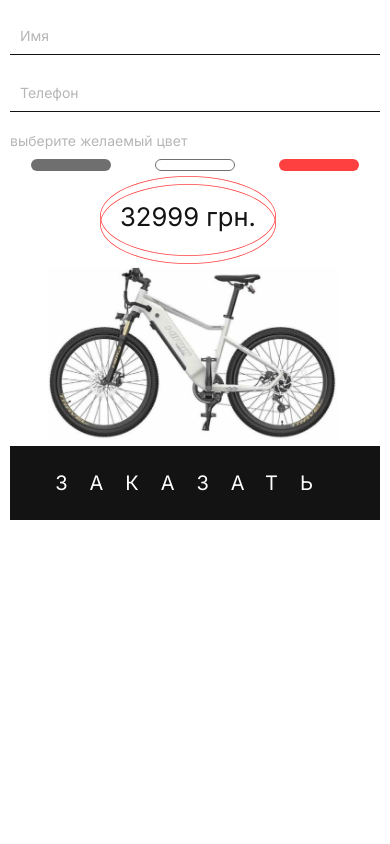
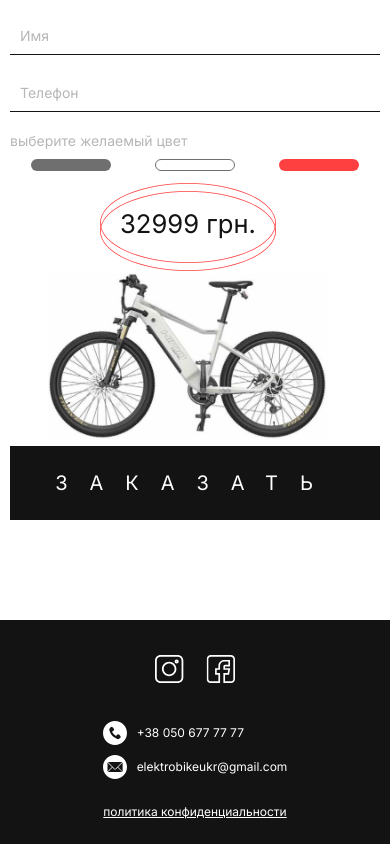
Before and after one commit to GolovanovAlex/Bike_landing, a plain HTML site: page index.html in a window 390 px wide. Shown: the part 4484-5328 px from the top of the page. Before the commit the page ends 5104 px from the top, so only its background shows below. Drawn offline with nearby package versions, Linux system fonts and the light colour scheme.

Commit message:
@media__footer

```diff
--- a/index.html
+++ b/index.html
@@ -424,7 +424,7 @@
         </div>
       </div>
     </section>
-    <!-- <footer class="footer">
+    <footer class="footer">
       <div class="container">
         <div class="footer__inner">
           <a href="#" class="footer__link">Политика конфиденциальности</a>
@@ -467,7 +467,7 @@
           </div>
         </div>
       </div>
-    </footer> -->
+    </footer>
 
     <script src="https://ajax.googleapis.com/ajax/libs/jquery/3.6.0/jquery.min.js"></script>
     <script src="js/slick.min.js"></script>
--- a/scss/style.scss
+++ b/scss/style.scss
@@ -649,6 +649,27 @@ body {
       max-width: 420px;
     }
   }
+  .footer {
+    &__inner {
+      flex-direction: column;
+    }
+    &__social {
+      display: flex;
+      justify-content: space-between;
+      width: 80px;
+      margin: 35px 0;
+    }
+    &__social-link {
+      & + & {
+        margin-left: 0;
+      }
+    }
+    &__link {
+      padding: 0;
+      margin: 25px 0;
+      order: 3;
+    }
+  }
 }
 // ---- ---- 470 ---- ---- //
 @media (max-width: 470px) {
@@ -724,7 +745,7 @@ body {
       left: 30px;
     }
     &__bike-img {
-      width: 290px;
+      width: 280px;
     }
     &__btn {
       width: 100%;
@@ -767,7 +788,7 @@ body {
   }
   .form {
     &__bike {
-      left: 5px;
+      left: 15px;
     }
     &__bike-price {
       top: -90px;
```
Also changed, not shown: css/style.css.
